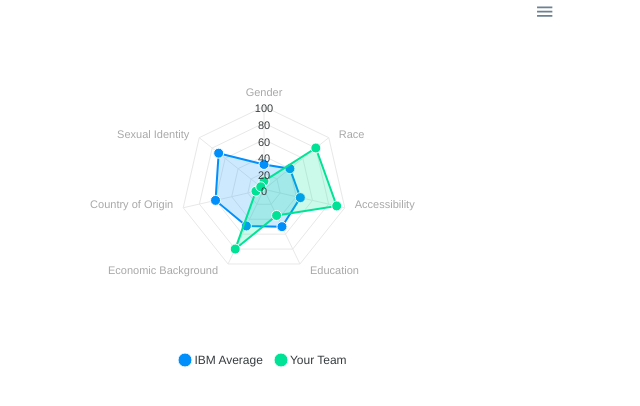
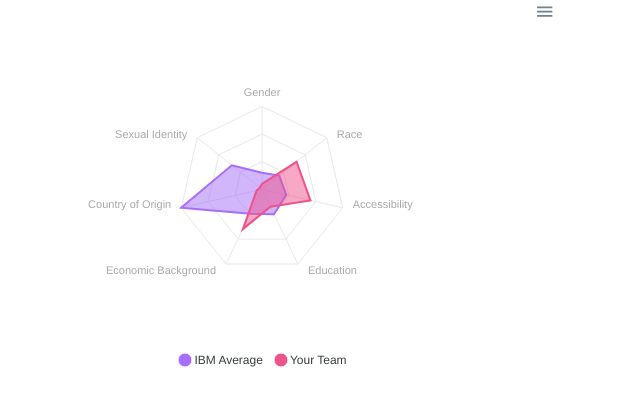
Before and after one commit to Heather-Fin/Graphs, a React (Create React App) app: page / in a window 1280 px wide. Shown: the top 406 px of the page, without its empty margins (38-678 px from the left). Built offline with nearby package versions, Linux system fonts and the light colour scheme.

Commit message:
Styling radar graph properies

```diff
--- a/src/App.js
+++ b/src/App.js
@@ -11,18 +11,43 @@ class App extends Component {
         chart: {
           id: "radar"
         },
+        plotOptions: {
+          radar: {
+            polygons: {
+              //Graph colors
+              strokeColors: '#e8e8e8',
+              connectorColors: '#e8e8e8',
+              fill: {
+                colors: undefined
+              }
+            }
+          }
+        },
+        colors: ['#a66efa', '#ee538b', '#6ea6ff'],
+        markers: {
+          size: 0
+        },
+        stroke: {
+          width: 2
+        },
+        fill: {
+          opacity: 0.5
+        },
         xaxis: {
           categories: ['Gender', 'Race', 'Accessibility', 'Education', 'Economic Background', 'Country of Origin', 'Sexual Identity']
+        },
+        yaxis: {
+          show: false
         }
       },
       series: [
         {
           name: "IBM Average",
-          data: [30, 40, 45, 50, 49, 60, 70]
+          data: [30, 40, 45, 50, 49, 150, 70],
         },
         {
           name: "Your Team",
-          data: [10, 80, 90, 35, 80, 10, 5]
+          data: [10, 80, 90, 35, 80, 10, 5],
         }
       ]
     };
```
